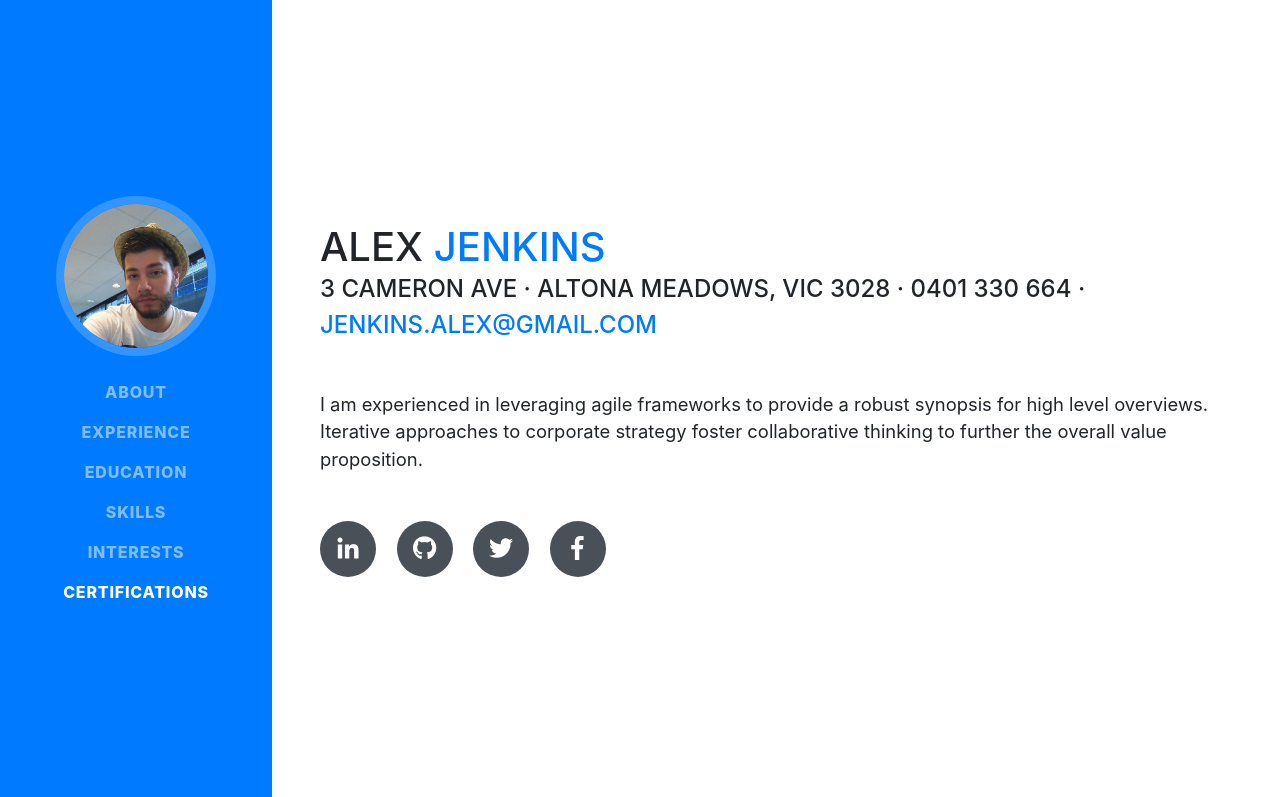
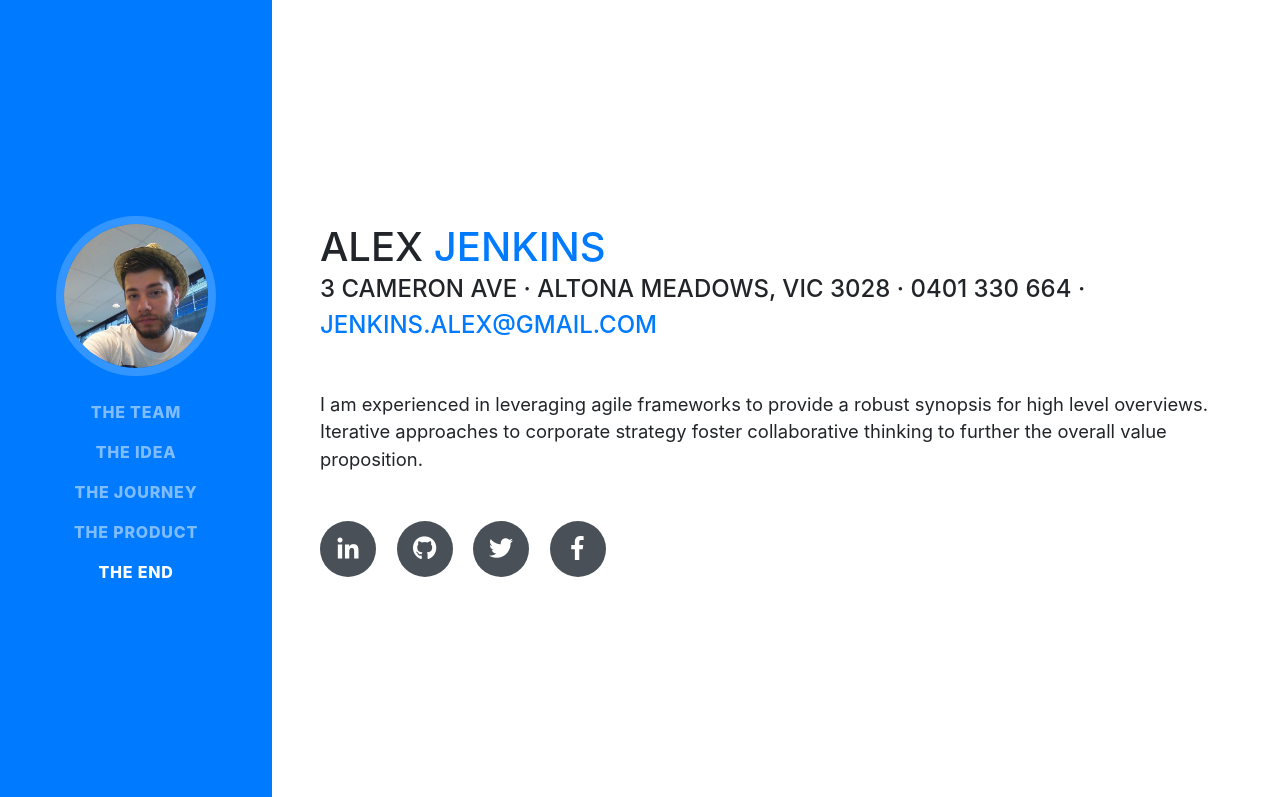
Before and after one commit to baesk/bootstrap-resume, a website with bundled scripts: page index.html in a window 1280 px wide. Shown: the top 797 px of the page. Built offline with nearby package versions, Linux system fonts and the light colour scheme; a web font is replaced by a local one.

Commit message:
Get something up

```diff
--- a/index.html
+++ b/index.html
@@ -8,7 +8,7 @@
     <meta name="description" content="">
     <meta name="author" content="">
 
-    <title>Alex Jenkins</title>
+    <title>PokerNow</title>
 
     <!-- Bootstrap core CSS -->
     <link href="vendor/bootstrap/css/bootstrap.min.css" rel="stylesheet">
@@ -27,7 +27,7 @@
 
     <nav class="navbar navbar-expand-lg navbar-dark bg-primary fixed-top" id="sideNav">
       <a class="navbar-brand js-scroll-trigger" href="#page-top">
-        <span class="d-block d-lg-none">Alex Jenkins</span>
+        <span class="d-block d-lg-none">PokerNow</span>
         <span class="d-none d-lg-block">
           <img class="img-fluid img-profile rounded-circle mx-auto mb-2" src="img/profile.jpg" alt="">
         </span>
@@ -38,22 +38,19 @@
       <div class="collapse navbar-collapse" id="navbarSupportedContent">
         <ul class="navbar-nav">
           <li class="nav-item">
-            <a class="nav-link js-scroll-trigger" href="#about">About</a>
+            <a class="nav-link js-scroll-trigger" href="#about">The Team</a>
           </li>
           <li class="nav-item">
-            <a class="nav-link js-scroll-trigger" href="#experience">Experience</a>
+            <a class="nav-link js-scroll-trigger" href="#experience">The Idea</a>
           </li>
           <li class="nav-item">
-            <a class="nav-link js-scroll-trigger" href="#education">Education</a>
+            <a class="nav-link js-scroll-trigger" href="#education">The Journey</a>
           </li>
           <li class="nav-item">
-            <a class="nav-link js-scroll-trigger" href="#skills">Skills</a>
+            <a class="nav-link js-scroll-trigger" href="#skills">The Product</a>
           </li>
           <li class="nav-item">
-            <a class="nav-link js-scroll-trigger" href="#interests">Interests</a>
-          </li>
-          <li class="nav-item">
-            <a class="nav-link js-scroll-trigger" href="#awards">Certifications</a>
+            <a class="nav-link js-scroll-trigger" href="#interests">The End</a>
           </li>
         </ul>
       </div>
```
